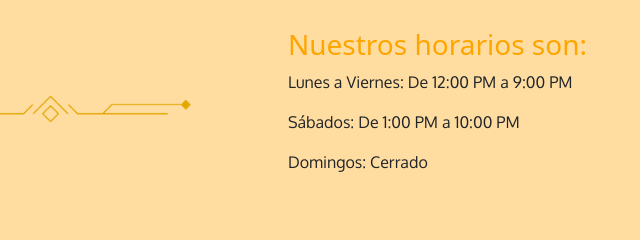
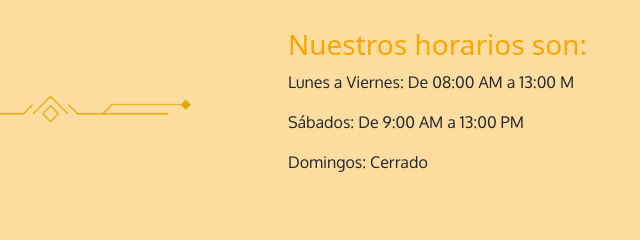
Before and after one commit to CamilaBrandalise/PastasMarilin, a website: page index.html in a window 1280 px wide. Shown: the part 1360-1600 px from the top of the page, 640-1280 px from the left. Drawn offline with nearby package versions, Linux system fonts and the light colour scheme.

Commit message:
horarios modificados

```diff
--- a/index.html
+++ b/index.html
@@ -115,8 +115,8 @@
       </div>
       <div>
         <h3 >Nuestros horarios son:</h3>
-        <p>Lunes a Viernes: De 12:00 PM a 9:00 PM</p>
-        <p>Sábados: De 1:00 PM a 10:00 PM</p>
+        <p>Lunes a Viernes: De 08:00 AM a 13:00 M</p>
+        <p>Sábados: De 9:00 AM a 13:00 PM</p>
         <p>Domingos: Cerrado</p>
       </div>
     </div>
```
